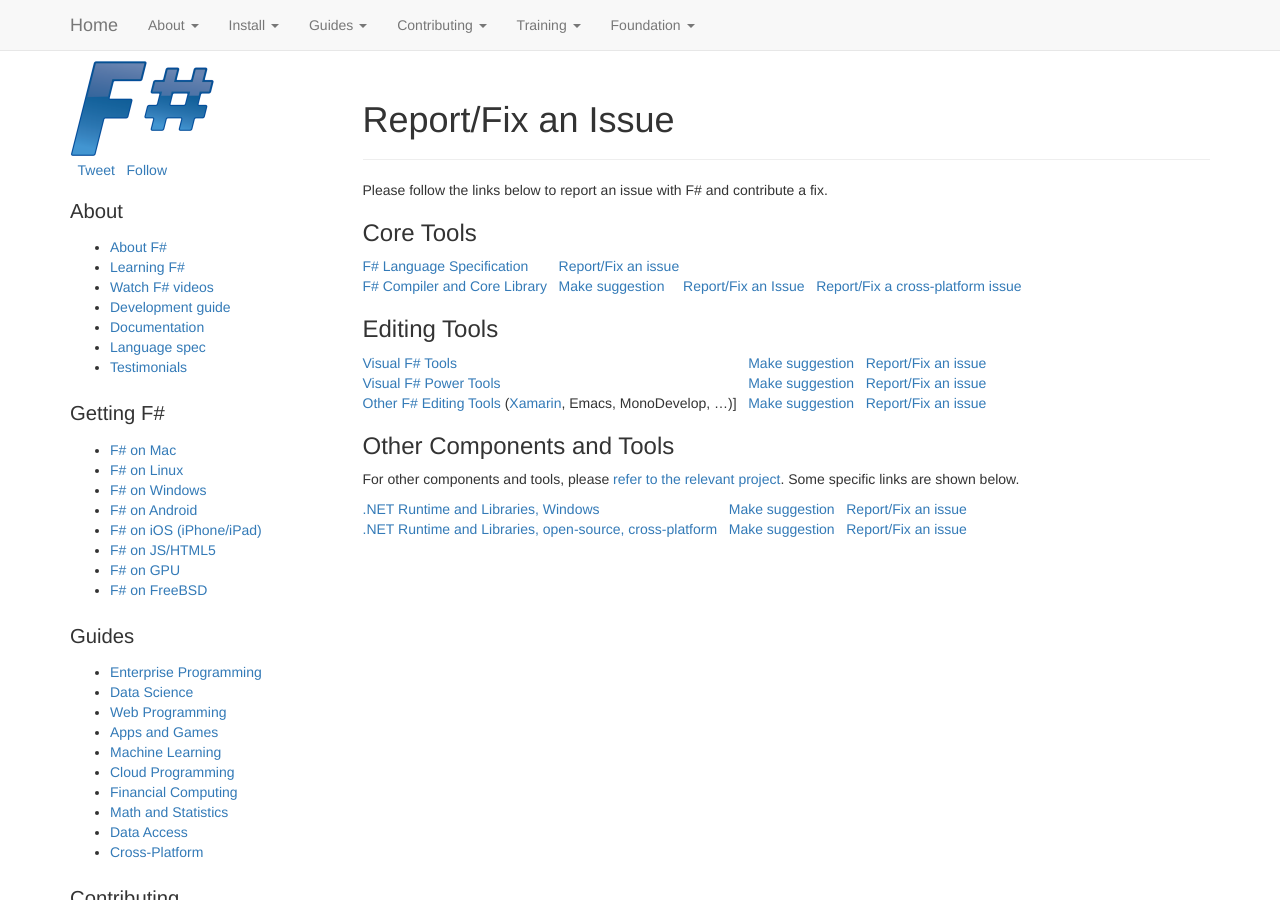
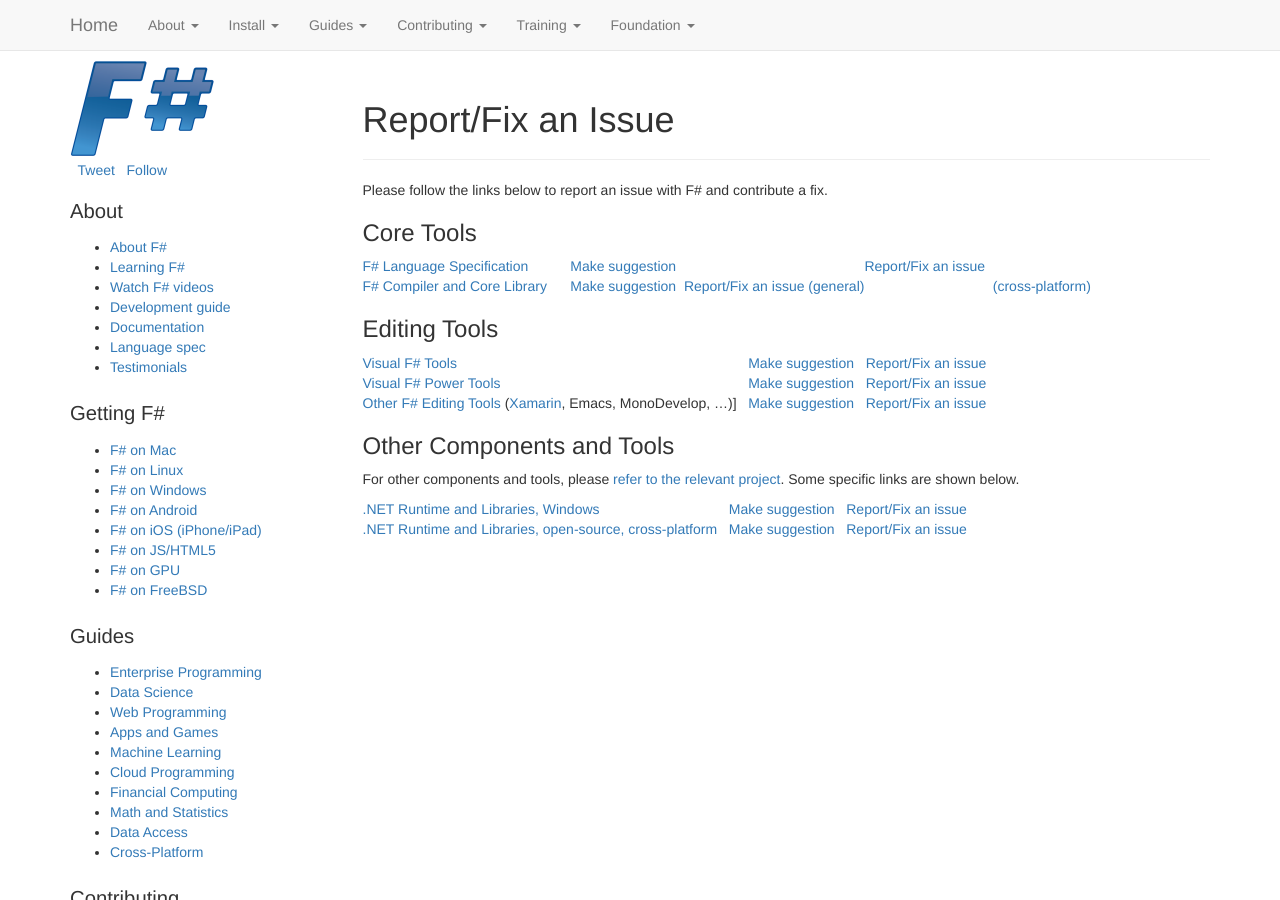
Before and after one commit to fsharp/fsharp.org, a Jekyll site: the page built from guides/engineering/issues.md, in a window 1280 px wide and 900 px high. Built offline with Jekyll 4.4.1, drawn with Linux system fonts in a browser that asks for light colours; nearby versions of some CDN libraries; some web fonts are replaced; comment, search, counter and statistics services are not loaded.

Commit message:
Update issues.md

```diff
--- a/guides/engineering/issues.md
+++ b/guides/engineering/issues.md
@@ -9,8 +9,8 @@
 ### Core Tools
 
 |:------------------|:--|:--------------------|:--|:------------------|:--|:------------------|
-| [F# Language Specification](http://fsharp.org/specs/language-spec/)               &nbsp; | &nbsp;  |  [Report/Fix an issue](http://fsharp.org/specs/language-spec/)      |
-|  [F# Compiler and Core Library](http://fsharp.github.io/2014/06/18/fsharp-contributions.html)                                            &nbsp; | &nbsp; |  [Make suggestion](https://fslang.uservoice.com/forums/245727-f-language) |  &nbsp; |  [Report/Fix an Issue](http://visualfsharp.codeplex.com) | |  &nbsp;&nbsp;  |  [Report/Fix a cross-platform issue](http://github.com/fsharp/fsharp) |
+| [F# Language Specification](http://fsharp.org/specs/language-spec/)                                                &nbsp; &nbsp; | &nbsp;&nbsp; |  [Make suggestion](https://fslang.uservoice.com/forums/245727-f-language) |        &nbsp; | &nbsp;  |  [Report/Fix an issue](http://fsharp.org/specs/language-spec/)      |
+|  [F# Compiler and Core Library](http://fsharp.github.io/2014/06/18/fsharp-contributions.html)                                            &nbsp; &nbsp; | &nbsp;&nbsp; |  [Make suggestion](https://fslang.uservoice.com/forums/245727-f-language) |  &nbsp;&nbsp; |  [Report/Fix an issue (general)](http://visualfsharp.codeplex.com) | |  &nbsp;&nbsp;  |  [(cross-platform)](http://github.com/fsharp/fsharp) |
 
 ### Editing Tools
 
```
